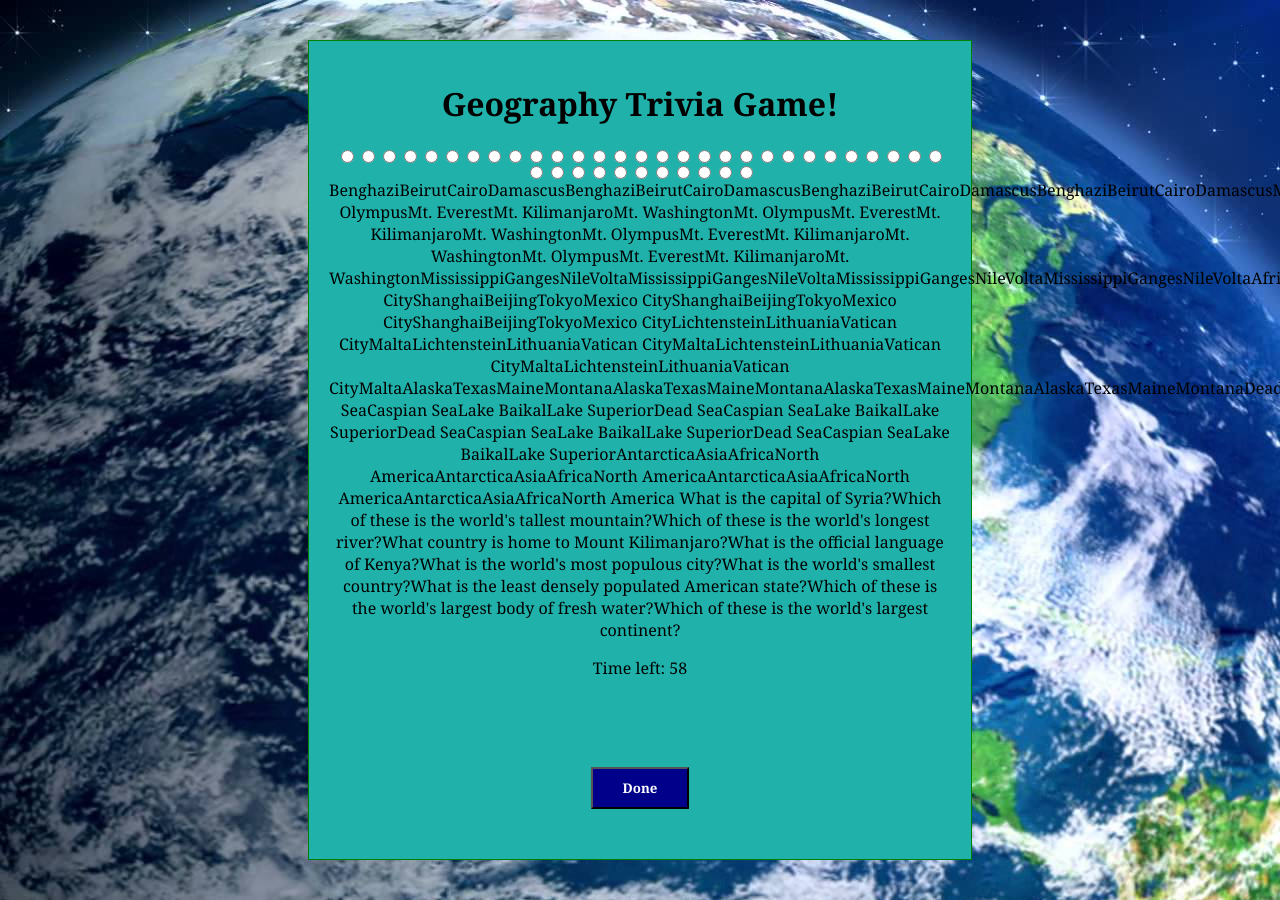
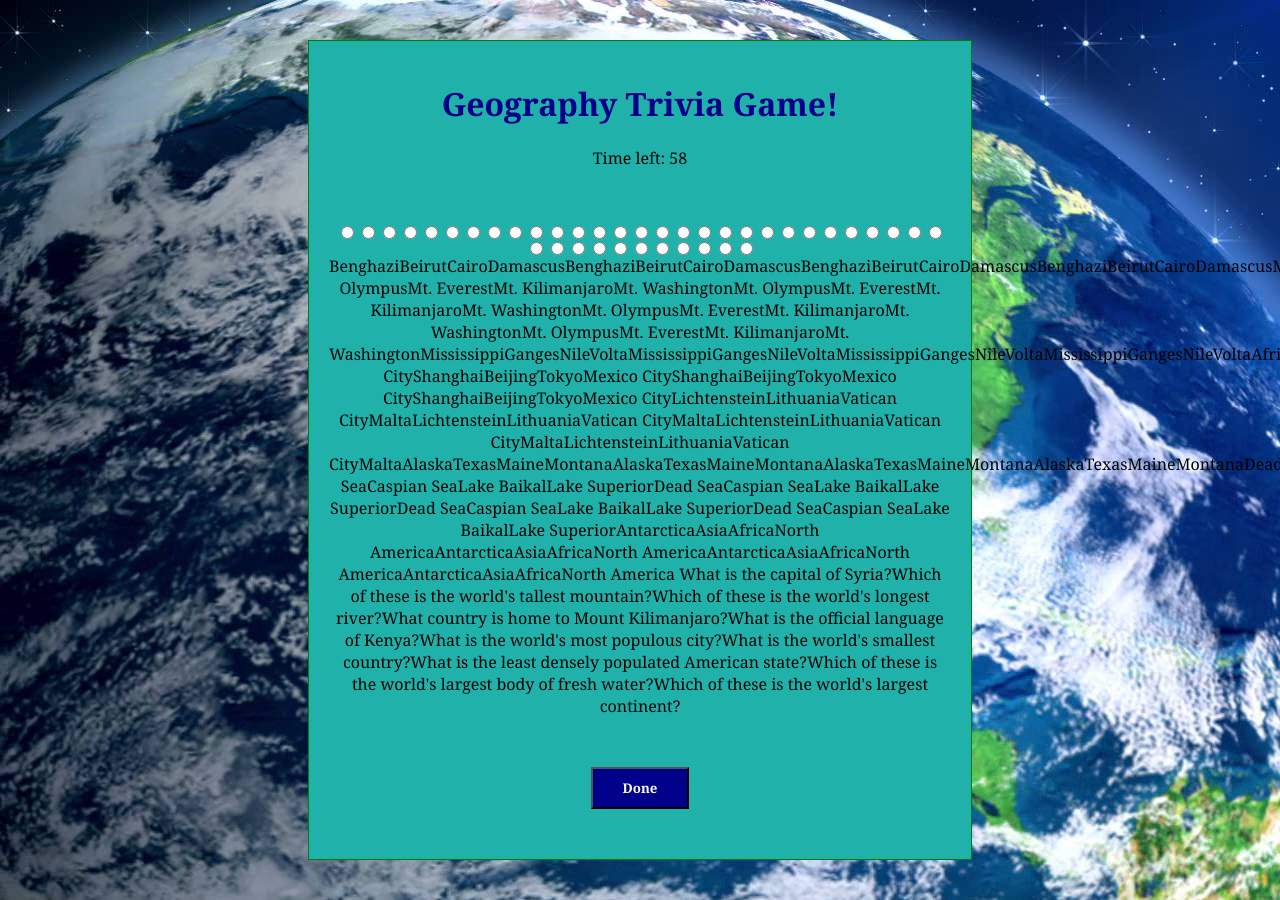
Before and after one commit to mollyjz/TriviaGame, a plain HTML site: page index.html in a window 1280 px wide. Both pictures are taken after a click on the button "Start". Shown: the top 900 px of the page. Drawn offline with nearby package versions, Linux system fonts and the light colour scheme.

Commit message:
more changes

```diff
--- a/assets/css/style.css
+++ b/assets/css/style.css
@@ -31,8 +31,8 @@ body {
 
 h1 {
     font-weight: bold;
+    color: darkblue;
 }
-
 
 #start {
     padding-top: 10px;
@@ -72,10 +72,6 @@ h1 {
 
 }
 
-#timer {
-
-}
-
 #game-done {
 
 }
--- a/assets/javascript/app.js
+++ b/assets/javascript/app.js
@@ -83,7 +83,7 @@ function loadQuestionHtml() { //loop works but questions not loading
 
 function loadQuestions() {
     var secondsLeft = 60; //works
-    $("#main-area").append("<p>Time left: <span id='timer'></span></p><br>"); //load timer
+    $("#timer-container").append("<p>Time left: <span id='timer'></span></p><br>"); //load timer
     timer = setInterval(function() { //timer function--every second...
         secondsLeft--;  //decrease seconds left by 1
         $("#timer").text(secondsLeft); //display seconds left
--- a/index.html
+++ b/index.html
@@ -9,7 +9,7 @@
     <p><h1>Geography Trivia Game!</h1></p>
     <div id="main-area">
         <p>
-            <div id=""></div> <!--container for timer-->
+            <div id="timer-container"></div> <!--container for timer-->
         </p>
         <div id="questions-container">
             <span id="answers-container">
```
